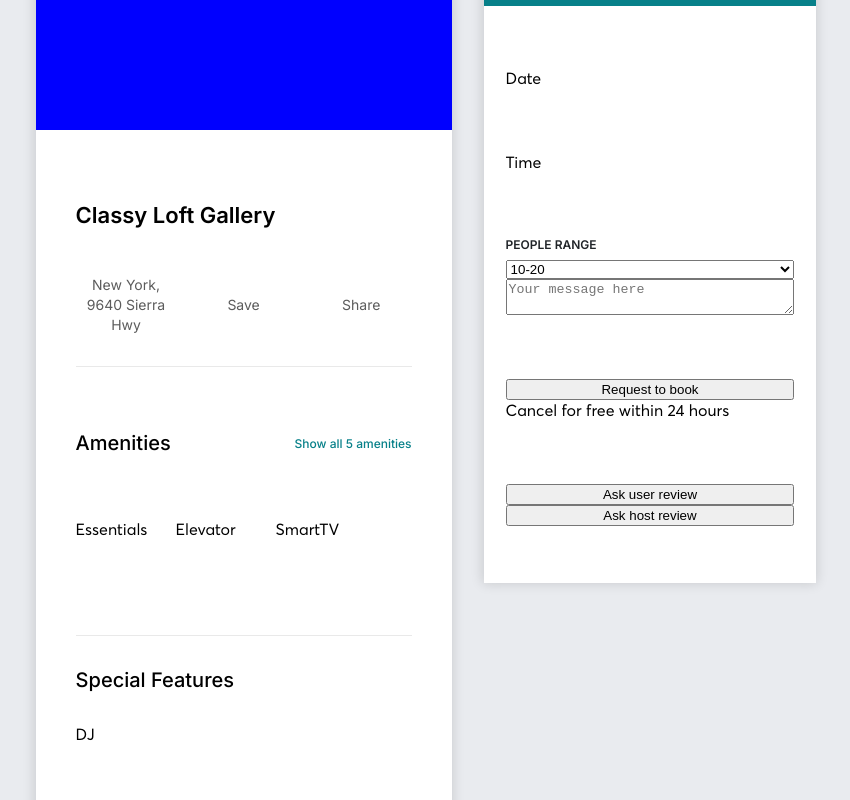
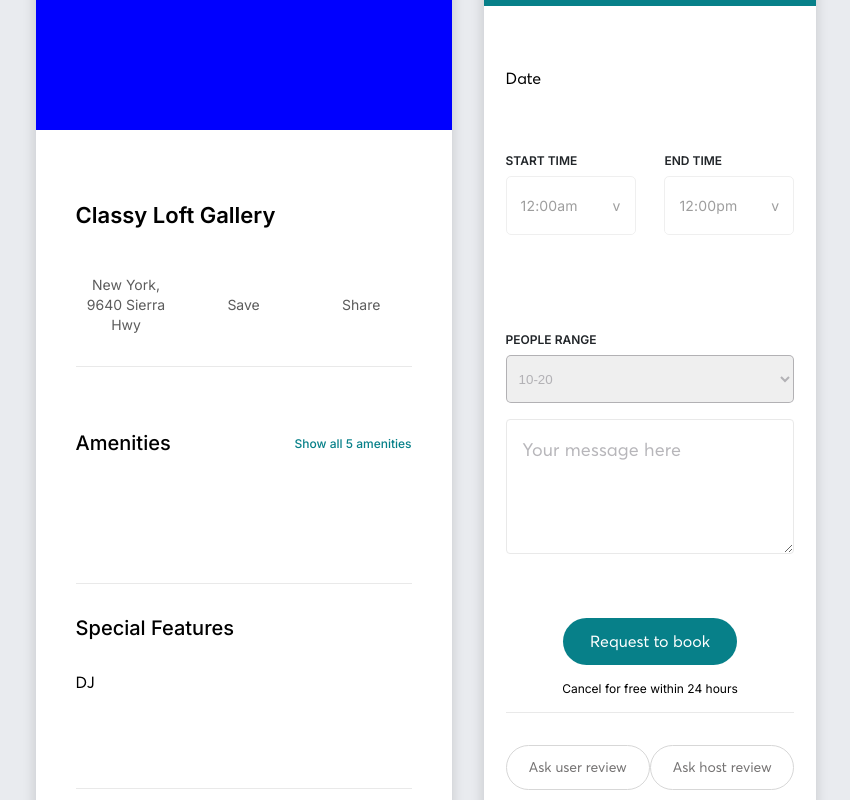
Before and after one commit to Yakushin103/vent, a React (Create React App) app: page / in a window 1280 px wide. Shown: the part 320-1120 px from the top of the page, without its empty margins (246-1096 px from the left). Built offline with nearby package versions, Linux system fonts and the light colour scheme.

Commit message:
Finished with content

```diff
--- a/package.json
+++ b/package.json
@@ -9,7 +9,8 @@
     "node-sass": "^4.14.1",
     "react": "^16.13.1",
     "react-dom": "^16.13.1",
-    "react-scripts": "3.4.3"
+    "react-scripts": "3.4.3",
+    "react-timekeeper": "^2.1.1"
   },
   "scripts": {
     "start": "react-scripts start",
--- /dev/null
+++ b/src/components/button/index.js
@@ -0,0 +1,14 @@
+import React from 'react'
+
+import './index.scss'
+
+const Button = ({name, color}) => {
+
+    return (
+        <button className={color}>
+            {name}
+        </button>
+    )
+}
+
+export default Button
--- /dev/null
+++ b/src/components/button/index.scss
@@ -0,0 +1,26 @@
+button {
+    cursor: pointer;
+    font-weight: 400;
+    font-family: "Averta";
+}
+
+button.blue {
+    width: 60%;
+    background: #078089;
+    border: none;
+    border-radius: 50px;
+    line-height: 45px;
+    color: #fff;
+    font-size: 16px;
+}
+
+button.white {
+    width: 160px;
+    padding: 9px 10px;
+    background-color: #fff;
+    border: 1px solid #d7d7d7;
+    border-radius: 50px;
+    line-height: 25px;
+    color: #757373;
+    font-size: 14px;
+}
--- a/src/components/galleryContent/index.js
+++ b/src/components/galleryContent/index.js
@@ -1,4 +1,6 @@
-import React, { useState } from 'react'
+import React, { useState, useEffect } from 'react'
+import Button from '../button/index.js'
+import TimeKeepers from '../timeKeeper/index'
 
 import './index.scss'
 
@@ -6,6 +8,21 @@ const dataJson = require("../../mock/data.json")
 
 const GalleryContent = () => {
     const [show, setShow] = useState(false)
+    const [timeStart, setTimeStart] = useState('12:00am')
+    const [timeEnd, setTimeEnd] = useState('12:00pm')
+    const [showTimeStart, setShowTimeStart] = useState(false)
+    const [showTimeEnd, setShowTimeEnd] = useState(false)
+
+    const handleStartTime = () => {
+        setShowTimeStart(!showTimeStart)
+        setShowTimeEnd(false)
+    }
+
+    const handleEndTime = () => {
+        setShowTimeEnd(!showTimeEnd)
+        setShowTimeStart(false)
+    }
+
 
     return (
         <div className='gallery-content'>
@@ -45,18 +62,18 @@ const GalleryContent = () => {
                                         </span>
                                     </div>
                                     <div className='row amenities-items'>
-                                        {
+                                        {/* {
                                             item.amenities.length && item.amenities.map((item, i) => (
                                                 show ?
                                                 <div key={item.id} className='amenities-item'>
                                                     {item.name}
                                                 </div> :
-                                                    i < 3 &&
+                                                 (i < 3) &&
                                                 <div key={item.id} className='amenities-item'>
                                                     {item.name}
                                                 </div>
                                             ))
-                                        }
+                                        } */}
                                     </div>
                                 </div>
                                 <div className='about-details-amenities'>
@@ -79,6 +96,18 @@ const GalleryContent = () => {
                                         </p>
                                     </div>
                                 </div>
+                                <div className='about-details-amenities'>
+                                    <span className='title'>Rules</span>
+                                    <div className='row amenities-items'>
+                                        {
+                                            item.rules && item.rules.length && item.rules.map(item => (
+                                                <div key={item.id} className='amenities-item'>
+                                                    {item.name}
+                                                </div>
+                                            ))
+                                        }
+                                    </div>
+                                </div>
                             </div>
                         </div>
                         <div className='content-item price'>
@@ -89,7 +118,40 @@ const GalleryContent = () => {
                             </div>
                             <div className='price-items'>
                                 <div className='price-item'>Date</div>
-                                <div className='price-item'>Time</div>
+                                <div className='price-item times'>
+                                    <div className='time'>
+                                        <span className='label'>start time</span>
+                                        <div
+                                            onClick={handleStartTime}
+                                            className='time-show'
+                                        >
+                                            <span>{timeStart}</span>
+                                            <span>v</span>
+                                        </div>
+                                        <TimeKeepers
+                                            time={timeStart}
+                                            setTime={setTimeStart}
+                                            showTime={showTimeStart}
+                                            setShowTime={setShowTimeStart}
+                                        />
+                                    </div>
+                                    <div className='time'>
+                                        <span className='label'>end time</span>
+                                        <div
+                                            onClick={handleEndTime}
+                                            className='time-show'
+                                        >
+                                            <span>{timeEnd}</span>
+                                            <span>v</span>
+                                        </div>
+                                        <TimeKeepers
+                                            time={timeEnd}
+                                            setTime={setTimeEnd}
+                                            showTime={showTimeEnd}
+                                            setShowTime={setShowTimeEnd}
+                                        />
+                                    </div>
+                                </div>
                                 <div className='price-item'>
                                     <span className='label'>
                                         People Range
@@ -97,19 +159,28 @@ const GalleryContent = () => {
                                     <select>
                                         {
                                             item.range.length && item.range.map(number => (
-                                                <option key={number.id}> {number.people} </option>
+                                                <option className='select-option' key={number.id}> {number.people} </option>
                                             ))
                                         }
                                     </select>
                                     <textarea placeholder='Your message here'></textarea>
                                 </div>
                                 <div className='price-item button'>
-                                    <button>Request to book</button>
+                                    <Button
+                                        name='Request to book'
+                                        color='blue'
+                                    />
                                     <span>Cancel for free within 24 hours</span>
                                 </div>
                                 <div className='price-item footer'>
-                                        <button>Ask user review</button>
-                                        <button>Ask host review</button>
+                                    <Button
+                                        name='Ask user review'
+                                        color='white'
+                                    />
+                                    <Button
+                                        name='Ask host review'
+                                        color='white'
+                                    />
                                 </div>
                             </div>
                         </div>
--- a/src/components/galleryContent/index.scss
+++ b/src/components/galleryContent/index.scss
@@ -170,6 +170,80 @@
                 display: flex;
                 flex-direction: column;
                 padding: 2rem 0;
+
+                select {
+                    color: rgba(153, 151, 156, 0.7);
+                    border: 1px solid rgba(153, 151, 156, 0.7);
+                    border-radius: 5px;
+                    margin-bottom: 1rem;
+                    height: 3rem;
+                    padding: .5rem;
+                    cursor: pointer;
+                }
+
+                textarea {
+                    height: 115px;
+                    padding: 18px 0 0 16px;
+                    border: 1px solid #e9e9e9;
+                    border-radius: 4px;
+                    outline: none;
+                    font-family: "Averta",sans-serif;
+                    font-size: 18px;
+                    letter-spacing: .18px;
+                    font-weight: 300;
+                    color: #000;
+
+                    &::placeholder {
+                        color: rgba(153, 151, 156, 0.7);
+                    }
+                }
+
+                &.times {
+                    flex-direction: row;
+                    justify-content: space-between;
+
+                    .time {
+                        display: flex;
+                        flex-direction: column;
+                        width: 45%;
+
+                        .time-show {
+                            display: flex;
+                            justify-content: space-between;
+                            align-items: center;
+                            font-weight: 300;
+                            letter-spacing: .16px;
+                            text-align: left;
+                            border: 1px solid #e9e9e9!important;
+                            border-radius: 5px;
+                            margin-bottom: 32px!important;
+                            font-family: Inter!important;
+                            padding: 20px 14px!important;
+                            color: #757575!important;
+                            font-size: 14px!important;
+                            opacity: .7;
+                            cursor: pointer;
+                        }
+                    }
+                }
+
+                &.button {
+                    align-items: center;
+                    border-bottom: 1px solid #e9e9e9;
+                    padding-bottom: 1rem;
+
+                    span {
+                        margin-top: 1rem;
+                        font-family: Inter;
+                        font-size: 12px;
+                        color: #000;
+                    }
+                }
+
+                &.footer {
+                    flex-direction: row;
+                    justify-content: space-between;
+                }
             }
         }
     }
--- /dev/null
+++ b/src/components/timeKeeper/index.js
@@ -0,0 +1,20 @@
+import React from 'react'
+import TimeKeeper from 'react-timekeeper';
+
+const TimeKeepers = ({time, setTime, showTime, setShowTime}) => {
+
+    return (
+        <div style={{ position: 'absolute', zIndex: '999' }}>
+            {showTime &&
+                <TimeKeeper
+                    time={time}
+                    onChange={(newTime) => setTime(newTime.formatted12)}
+                    onDoneClick={() => setShowTime(false)}
+                    switchToMinuteOnHourSelect
+                />
+            }
+        </div>
+    )
+}
+
+export default TimeKeepers
```
Also changed, not shown: src/components/timeKeeper/index.scss (added), 1 other file (tests, documents, lock files or other folders). Lines whose indentation alone changed are shown as unchanged.
